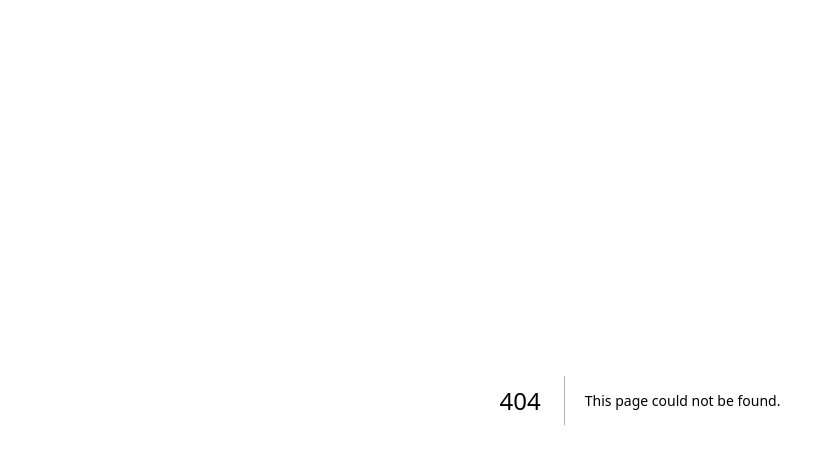
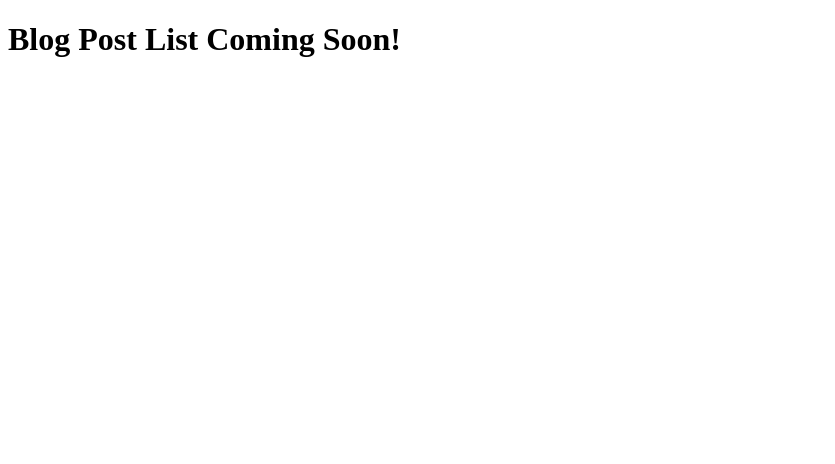
Before and after one commit to SproutBoxGaming/SBGaming, a Next.js app: page /blog in a window 1280 px wide. Before the commit this address had no page. Shown: the top 464 px of the page, without its empty margins (0-835 px from the left). Built offline with nearby package versions, Linux system fonts and the light colour scheme.

Commit message:
Create page.tsx

```diff
--- /dev/null
+++ b/app/blog/page.tsx
@@ -0,0 +1,3 @@
+export default function BlogPage() {
+  return <h1>Blog Post List Coming Soon!</h1>;
+}
```
